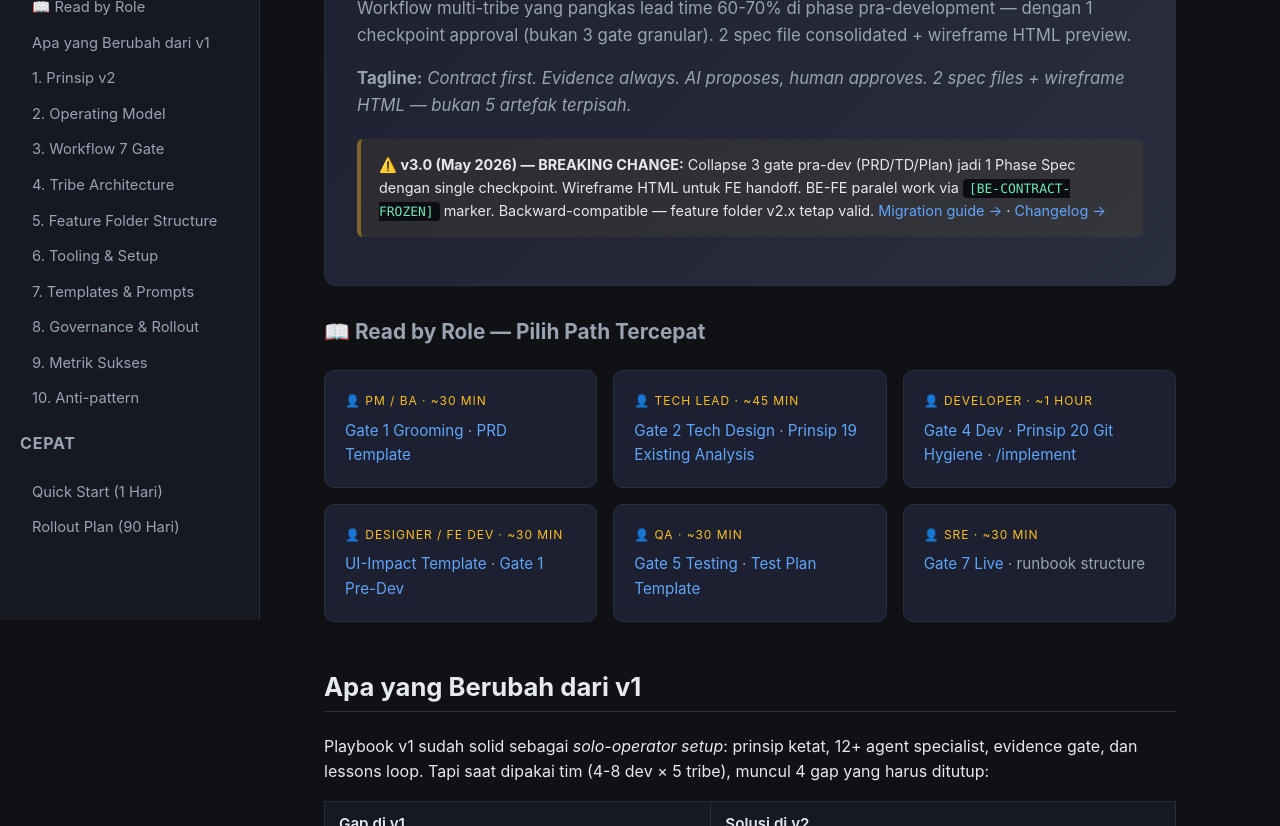
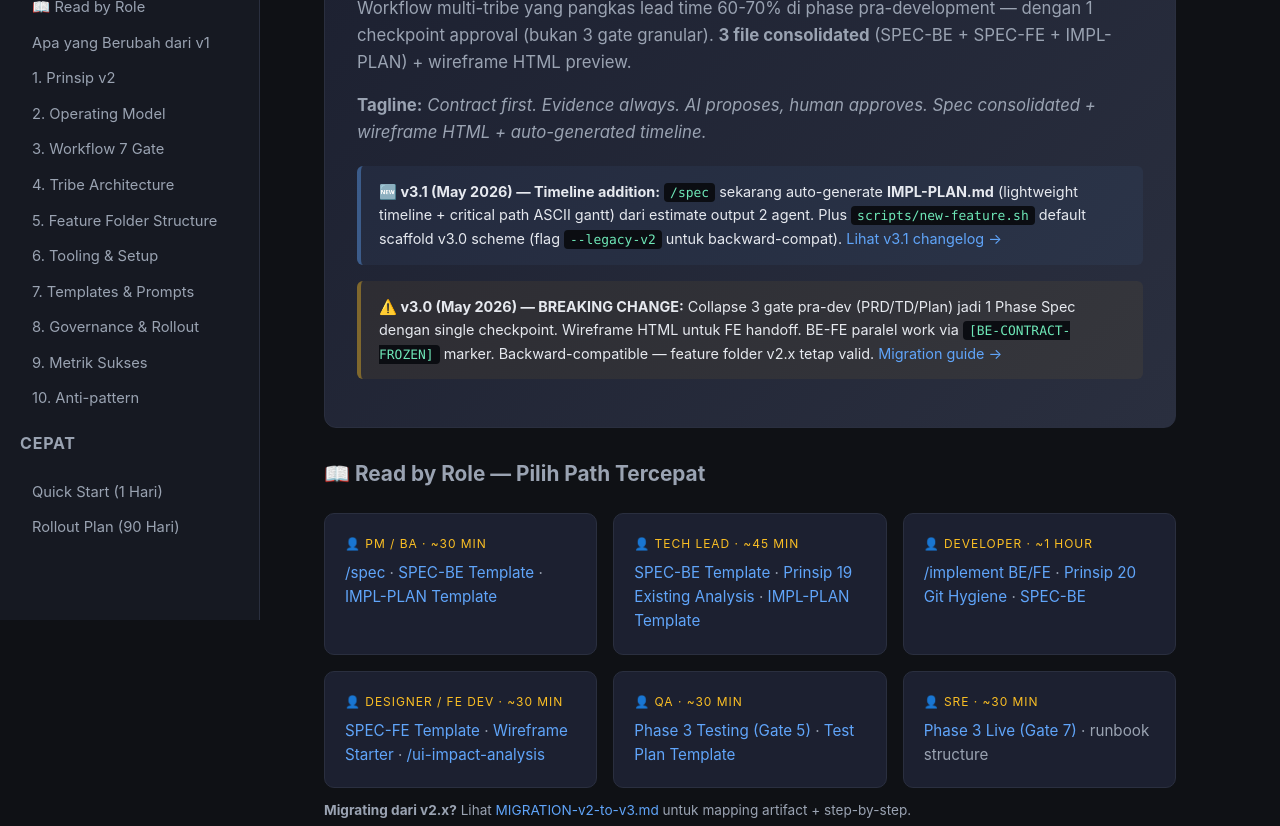
Before and after one commit to aldhirs/ai-agent-playbook-v2, a plain HTML site: page index.html in a window 1280 px wide. Shown: the part 180-1006 px from the top of the page. Drawn offline with Linux system fonts and the light colour scheme.

Commit message:
docs(index.html): update overview ke v3.1 — pill + callout + read-by-role links
Overview section masih reference v3.0 (callout only, tanpa v3.1 IMPL-PLAN
addition) + Read by Role masih link ke archived templates (PRD-template.md,
UI-Impact-template.md) + gate naming "Gate 1 Grooming" alih-alih v3.0
"Phase 1 Spec".

Updated:
- Pill: v3.0 → v3.1
- Tagline: + "auto-generated timeline" mention
- Callout: tambah v3.1 callout (biru) di atas v3.0 callout (kuning) supaya
  reader lihat latest change first
- Read by Role per persona:
  - PM/BA: /spec + SPEC-BE Template + IMPL-PLAN Template
  - Tech Lead: SPEC-BE + Prinsip 19 + IMPL-PLAN
  - Developer: /implement BE/FE + Prinsip 20 + SPEC-BE
  - Designer/FE Dev: SPEC-FE Template + Wireframe Starter + /ui-impact-analysis
  - QA: Phase 3 Testing (Gate 5)
  - SRE: Phase 3 Live (Gate 7)
- Tambah migration note di bawah Read by Role
- Browser <title> + sidebar brand: "Agent Playbook v2" → "Agent Playbook v3.1"
- Footer date: 2026-05-24 → 2026-05-25

Co-Authored-By: Claude Opus 4.7 (1M context) <noreply@anthropic.com>

```diff
--- a/index.html
+++ b/index.html
@@ -3,7 +3,7 @@
 <head>
 <meta charset="UTF-8">
 <meta name="viewport" content="width=device-width, initial-scale=1.0">
-<title>Agent Playbook v2 — Team Edition</title>
+<title>Agent Playbook v3.1 — Team Edition</title>
 <link rel="stylesheet" href="styles.css">
 <style>
   /* Page-specific tweaks (basic vars kept as fallback if styles.css not loaded) */
@@ -88,7 +88,7 @@
 <body>
 <div class="layout">
   <aside class="sidebar">
-    <div class="brand">Agent Playbook v2</div>
+    <div class="brand">Agent Playbook v3.1</div>
     <div class="tagline">Team Edition · Multi-tribe</div>
 
     <h2>Bagian</h2>
@@ -114,13 +114,17 @@
   <main class="main">
 
     <section id="overview" class="hero">
-      <div class="pill">Playbook v3.0 · Team Edition</div>
+      <div class="pill">Playbook v3.1 · Team Edition</div>
       <h1>Cara Tim Bekerja dengan AI Agent</h1>
-      <p>Workflow multi-tribe yang pangkas lead time 60-70% di phase pra-development — dengan 1 checkpoint approval (bukan 3 gate granular). 2 spec file consolidated + wireframe HTML preview.</p>
-      <p style="margin-top:16px;"><strong>Tagline:</strong> <em>Contract first. Evidence always. AI proposes, human approves. 2 spec files + wireframe HTML — bukan 5 artefak terpisah.</em></p>
+      <p>Workflow multi-tribe yang pangkas lead time 60-70% di phase pra-development — dengan 1 checkpoint approval (bukan 3 gate granular). <strong>3 file consolidated</strong> (SPEC-BE + SPEC-FE + IMPL-PLAN) + wireframe HTML preview.</p>
+      <p style="margin-top:16px;"><strong>Tagline:</strong> <em>Contract first. Evidence always. AI proposes, human approves. Spec consolidated + wireframe HTML + auto-generated timeline.</em></p>
 
-      <div class="callout" style="margin-top:20px; font-size:0.9rem; border-color: rgba(251,191,36,0.4); background: rgba(251,191,36,0.06);">
-        <strong>⚠️ v3.0 (May 2026) — BREAKING CHANGE:</strong> Collapse 3 gate pra-dev (PRD/TD/Plan) jadi 1 Phase Spec dengan single checkpoint. Wireframe HTML untuk FE handoff. BE-FE paralel work via <code>[BE-CONTRACT-FROZEN]</code> marker. Backward-compatible — feature folder v2.x tetap valid. <a href="MIGRATION-v2-to-v3.md">Migration guide →</a> · <a href="CHANGELOG.md">Changelog →</a>
+      <div class="callout" style="margin-top:20px; font-size:0.9rem; border-color: rgba(96,165,250,0.4); background: rgba(96,165,250,0.06);">
+        <strong>🆕 v3.1 (May 2026) — Timeline addition:</strong> <code>/spec</code> sekarang auto-generate <strong>IMPL-PLAN.md</strong> (lightweight timeline + critical path ASCII gantt) dari estimate output 2 agent. Plus <code>scripts/new-feature.sh</code> default scaffold v3.0 scheme (flag <code>--legacy-v2</code> untuk backward-compat). <a href="CHANGELOG.md">Lihat v3.1 changelog →</a>
+      </div>
+
+      <div class="callout" style="margin-top:12px; font-size:0.9rem; border-color: rgba(251,191,36,0.4); background: rgba(251,191,36,0.06);">
+        <strong>⚠️ v3.0 (May 2026) — BREAKING CHANGE:</strong> Collapse 3 gate pra-dev (PRD/TD/Plan) jadi 1 Phase Spec dengan single checkpoint. Wireframe HTML untuk FE handoff. BE-FE paralel work via <code>[BE-CONTRACT-FROZEN]</code> marker. Backward-compatible — feature folder v2.x tetap valid. <a href="MIGRATION-v2-to-v3.md">Migration guide →</a>
       </div>
     </section>
 
@@ -129,29 +133,30 @@
       <div class="grid grid-3">
         <div class="card">
           <div class="label" style="color: var(--warn);">👤 PM / BA · ~30 min</div>
-          <p style="margin-top:8px;"><a href="phases/1-grooming.html">Gate 1 Grooming</a> · <a href="templates/PRD-template.md">PRD Template</a></p>
+          <p style="margin-top:8px;"><a href="commands/spec.md">/spec</a> · <a href="templates/SPEC-BE-template.md">SPEC-BE Template</a> · <a href="templates/IMPL-PLAN-template.md">IMPL-PLAN Template</a></p>
         </div>
         <div class="card">
           <div class="label" style="color: var(--warn);">👤 Tech Lead · ~45 min</div>
-          <p style="margin-top:8px;"><a href="phases/2-tech-design.html">Gate 2 Tech Design</a> · <a href="#principles">Prinsip 19 Existing Analysis</a></p>
+          <p style="margin-top:8px;"><a href="templates/SPEC-BE-template.md">SPEC-BE Template</a> · <a href="#principles">Prinsip 19 Existing Analysis</a> · <a href="templates/IMPL-PLAN-template.md">IMPL-PLAN Template</a></p>
         </div>
         <div class="card">
           <div class="label" style="color: var(--warn);">👤 Developer · ~1 hour</div>
-          <p style="margin-top:8px;"><a href="phases/4-development.html">Gate 4 Dev</a> · <a href="#principles">Prinsip 20 Git Hygiene</a> · <a href="commands/implement.md">/implement</a></p>
+          <p style="margin-top:8px;"><a href="commands/implement.md">/implement BE/FE</a> · <a href="#principles">Prinsip 20 Git Hygiene</a> · <a href="templates/SPEC-BE-template.md">SPEC-BE</a></p>
         </div>
         <div class="card">
           <div class="label" style="color: var(--warn);">👤 Designer / FE Dev · ~30 min</div>
-          <p style="margin-top:8px;"><a href="templates/UI-Impact-template.md">UI-Impact Template</a> · <a href="phases/1-grooming.html">Gate 1 Pre-Dev</a></p>
+          <p style="margin-top:8px;"><a href="templates/SPEC-FE-template.md">SPEC-FE Template</a> · <a href="templates/wireframe-template.html">Wireframe Starter</a> · <a href="commands/ui-impact-analysis.md">/ui-impact-analysis</a></p>
         </div>
         <div class="card">
           <div class="label" style="color: var(--warn);">👤 QA · ~30 min</div>
-          <p style="margin-top:8px;"><a href="phases/5-testing.html">Gate 5 Testing</a> · <a href="templates/TestPlan-template.md">Test Plan Template</a></p>
+          <p style="margin-top:8px;"><a href="phases/5-testing.html">Phase 3 Testing (Gate 5)</a> · <a href="templates/TestPlan-template.md">Test Plan Template</a></p>
         </div>
         <div class="card">
           <div class="label" style="color: var(--warn);">👤 SRE · ~30 min</div>
-          <p style="margin-top:8px;"><a href="phases/7-live.html">Gate 7 Live</a> · runbook structure</p>
+          <p style="margin-top:8px;"><a href="phases/7-live.html">Phase 3 Live (Gate 7)</a> · runbook structure</p>
         </div>
       </div>
+      <p style="margin-top:12px; font-size:0.85rem; color:var(--text-dim);"><strong>Migrating dari v2.x?</strong> Lihat <a href="MIGRATION-v2-to-v3.md">MIGRATION-v2-to-v3.md</a> untuk mapping artifact + step-by-step.</p>
     </section>
 
     <section id="what-changed">
@@ -1126,7 +1131,7 @@ make agent-setup    # install hooks, link .claude/, validate CLAUDE.md, dll
     <div class="footer">
       Agent Playbook v2.1 — Team Edition · Disusun untuk tim multi-tribe yang ingin AI handle fase paling sakit (grooming, tech disc, dev, testing) dengan tetap menjaga keputusan di developer.<br>
       Berbasis Agent Playbook v1 (<a href="https://aldhirs.github.io/ai-agent-playbook/index.html">SafeTech</a>) — dengan 6 prinsip operating+quality, 7 gate workflow, 3-layer tribe architecture, UI-Impact workflow, hierarchical task mode, dan rollout 90 hari.<br>
-      Last updated: 2026-05-24 · v3.0 · <a href="CHANGELOG.md">Changelog</a> · <a href="README.md">README</a> · <a href="MIGRATION-v2-to-v3.md">Migration v2→v3</a> · <a href="https://github.com/aldhirs/ai-agent-playbook-v2">GitHub</a>
+      Last updated: 2026-05-25 · v3.1 · <a href="CHANGELOG.md">Changelog</a> · <a href="README.md">README</a> · <a href="MIGRATION-v2-to-v3.md">Migration v2→v3</a> · <a href="https://github.com/aldhirs/ai-agent-playbook-v2">GitHub</a>
     </div>
 
   </main>
```
